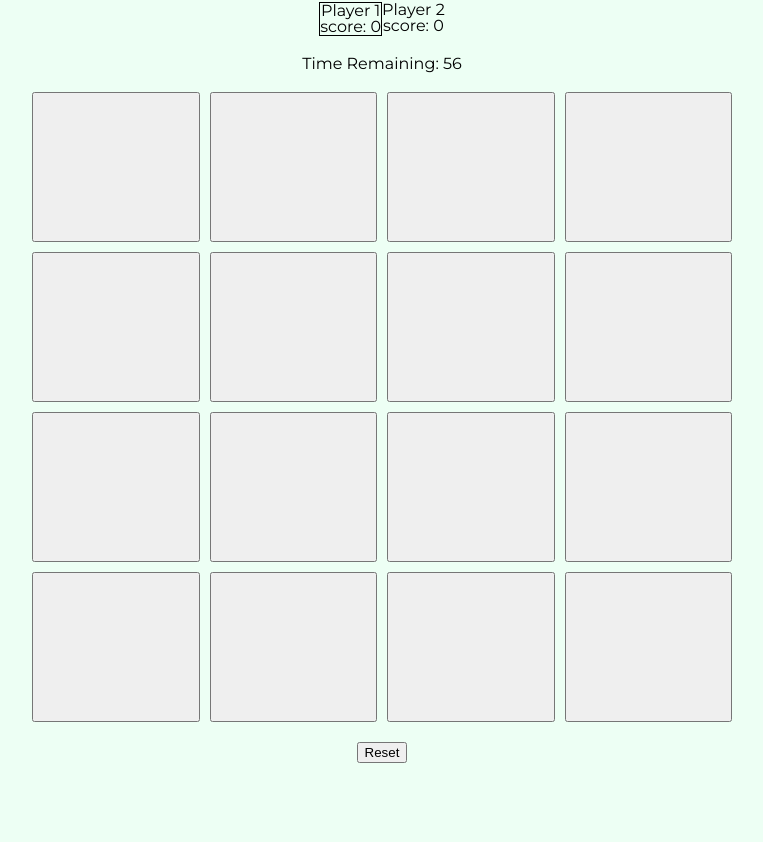
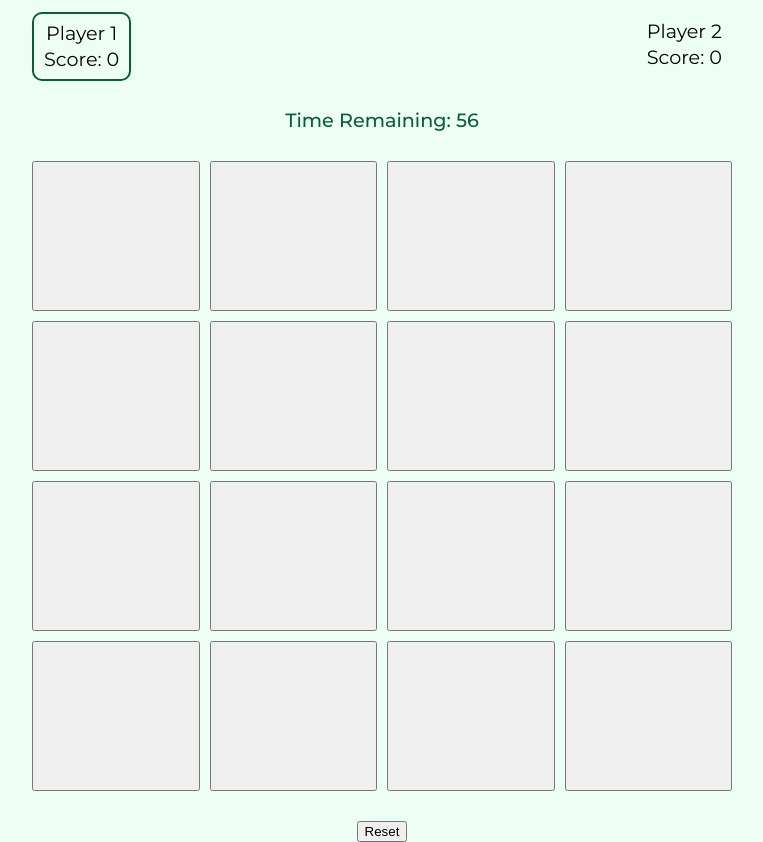
Before and after one commit to pranshu-simform/PracticalTest-HTML-CSS-JS-TS, a website built with Parcel: page index.html in a window 1280 px wide. Shown: the part 58-900 px from the top of the page, without its empty margins (258-1021 px from the left). Before the commit the page ends 821 px from the top, so only its background shows below. Built offline with nearby package versions, Linux system fonts and the light colour scheme; a web font is replaced by a local one.

Commit message:
Add(feature/UI): style the player info and timer component

```diff
--- a/index.html
+++ b/index.html
@@ -16,11 +16,11 @@
         <div class="playerContainer">
             <div class="playerInfo playerActive" id="player1">
                 <p>Player 1</p>
-                <p id="scoreplayer1">score: 0</p>
+                <p id="scoreplayer1">Score: 0</p>
             </div>
             <div class="playerInfo" id="player2">
                 <p>Player 2</p>
-                <p id="scoreplayer2">score: 0</p>
+                <p id="scoreplayer2">Score: 0</p>
             </div>
         </div>
         <p id="playerTime">Time Remaining: 60</p>
--- a/style.css
+++ b/style.css
@@ -65,15 +65,13 @@ body {
 .memorygame{
     display: flex;
     flex-direction: column;
-    gap: 20px;
+    gap: 30px;
     text-align: center;
-    /* justify-content: center; */
-    /* align-items: center; */
+    align-items: center;
+    justify-content: center;
     min-height: 100vh;
     width: 90%;
     max-width: 700px;
-    align-items: center;
-    justify-content: center;
     margin: auto;
     /* background-color: var(--color-green6); */
 }
@@ -81,12 +79,22 @@ body {
 .memorygame__title{
     font-size: 2.5rem;
     font-weight: bold;
+    color: var(--color-green2);
 }
 
 .playerContainer{
     display: flex;
     flex-direction: row;
     justify-content: space-between;
+    width: 100%;
+}
+
+.playerInfo{
+    display: flex;
+    flex-direction: column;
+    gap: 7px;
+    padding: 10px;
+    font-size: 1.2rem;
 }
 
 .gamecontainer{
@@ -102,5 +110,12 @@ body {
 }
 
 .playerActive{
-    border: 1px solid black;
+    border: 2px solid var(--color-green2);
+    border-radius: 10px;
 }
+
+#playerTime{
+    font-size: 1.2rem;
+    font-weight: var(--font-weight-md);
+    color: var(--color-green2);
+}
```
